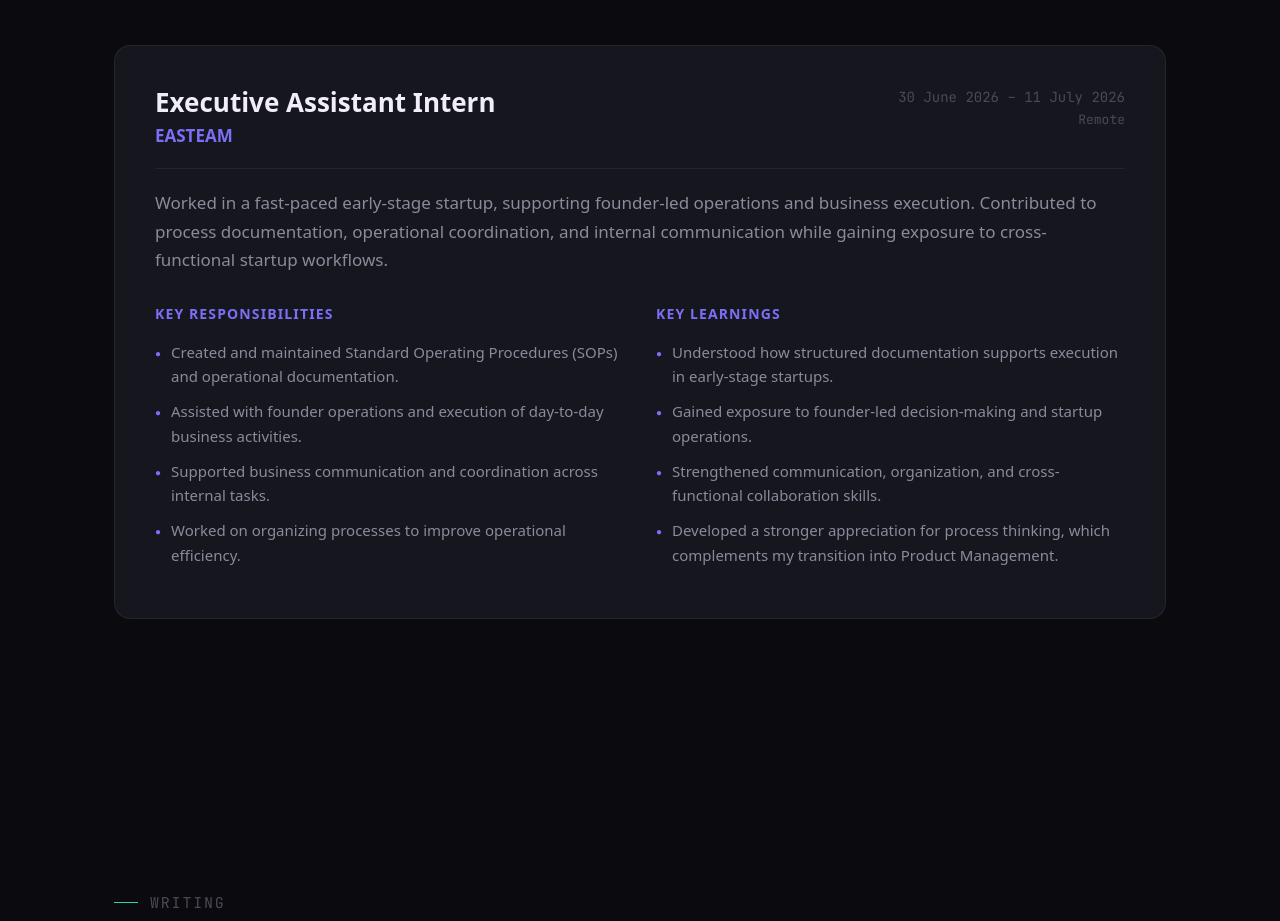
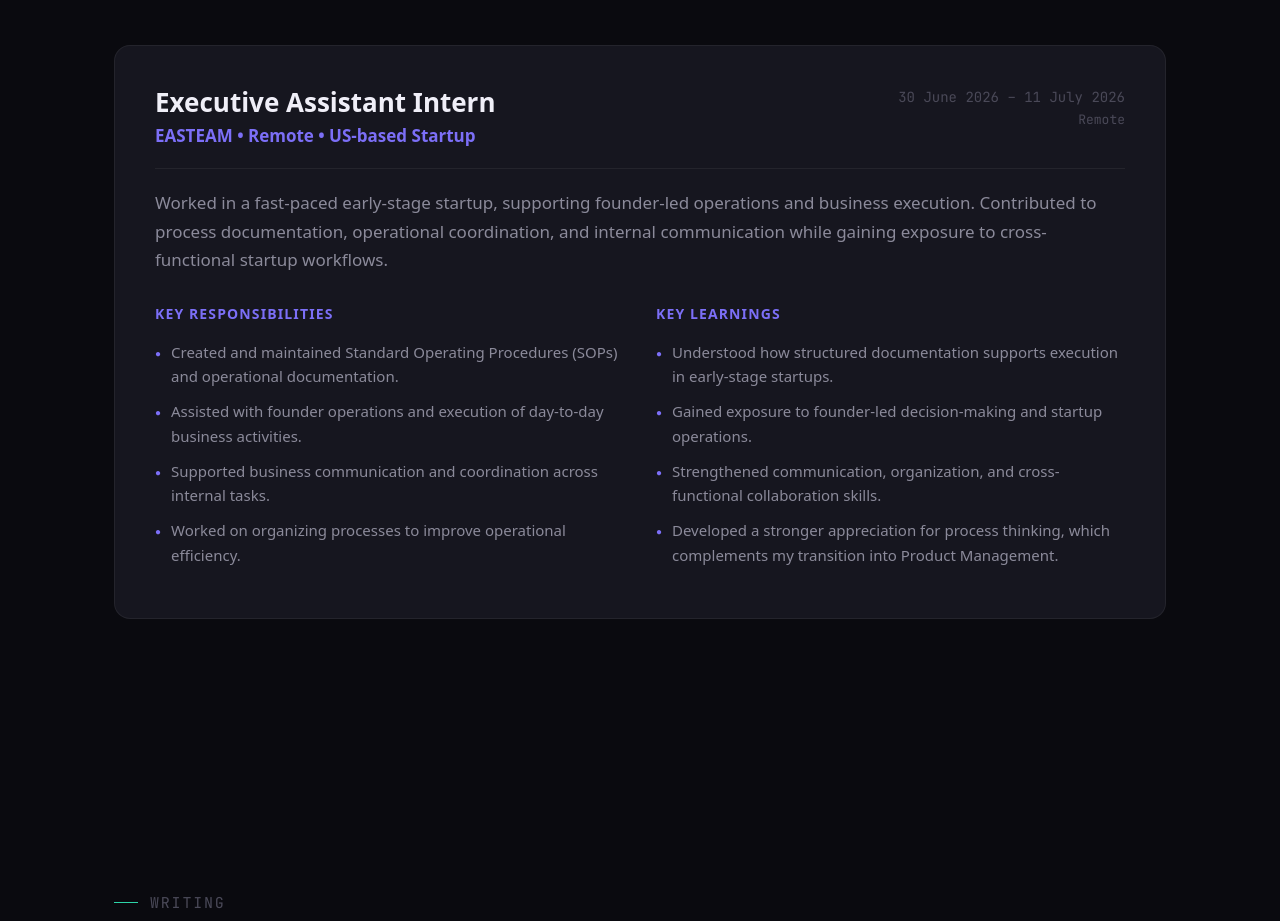
Before and after one commit to harshikagahlot/pm-portfolio, a React (Vite) app: page / in a window 1280 px wide. Shown: the part 10220-11141 px from the top of the page. Built offline with nearby package versions, Linux system fonts and the light colour scheme; a web font is replaced by a local one.

Commit message:
update: EASTEAM company line to include Remote and US-based Startup

```diff
--- a/src/sections/Experience.tsx
+++ b/src/sections/Experience.tsx
@@ -20,7 +20,7 @@ interface ExperienceEntry {
 const EXPERIENCES: ExperienceEntry[] = [
   {
     title: 'Executive Assistant Intern',
-    company: 'EASTEAM',
+    company: 'EASTEAM • Remote • US-based Startup',
     location: 'Remote',
     duration: '30 June 2026 – 11 July 2026',
     description:
```
